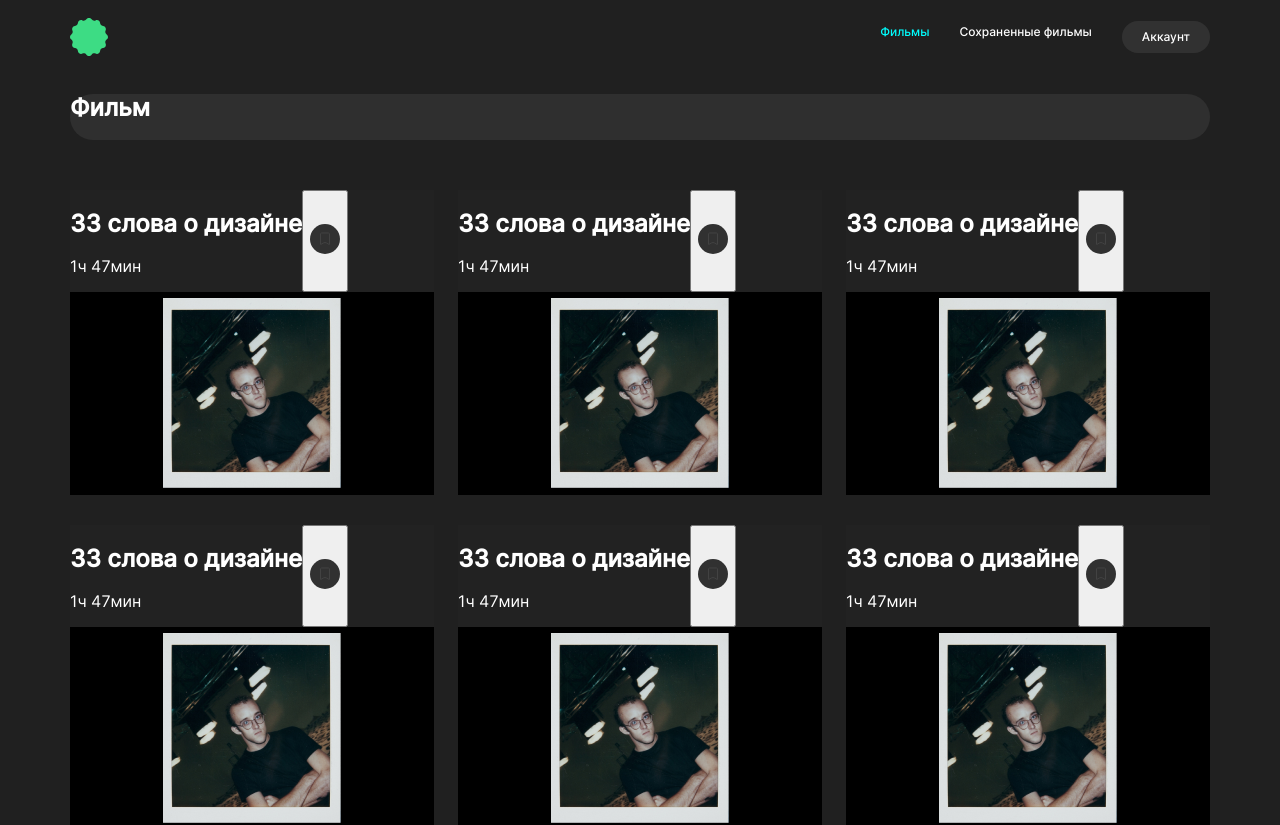
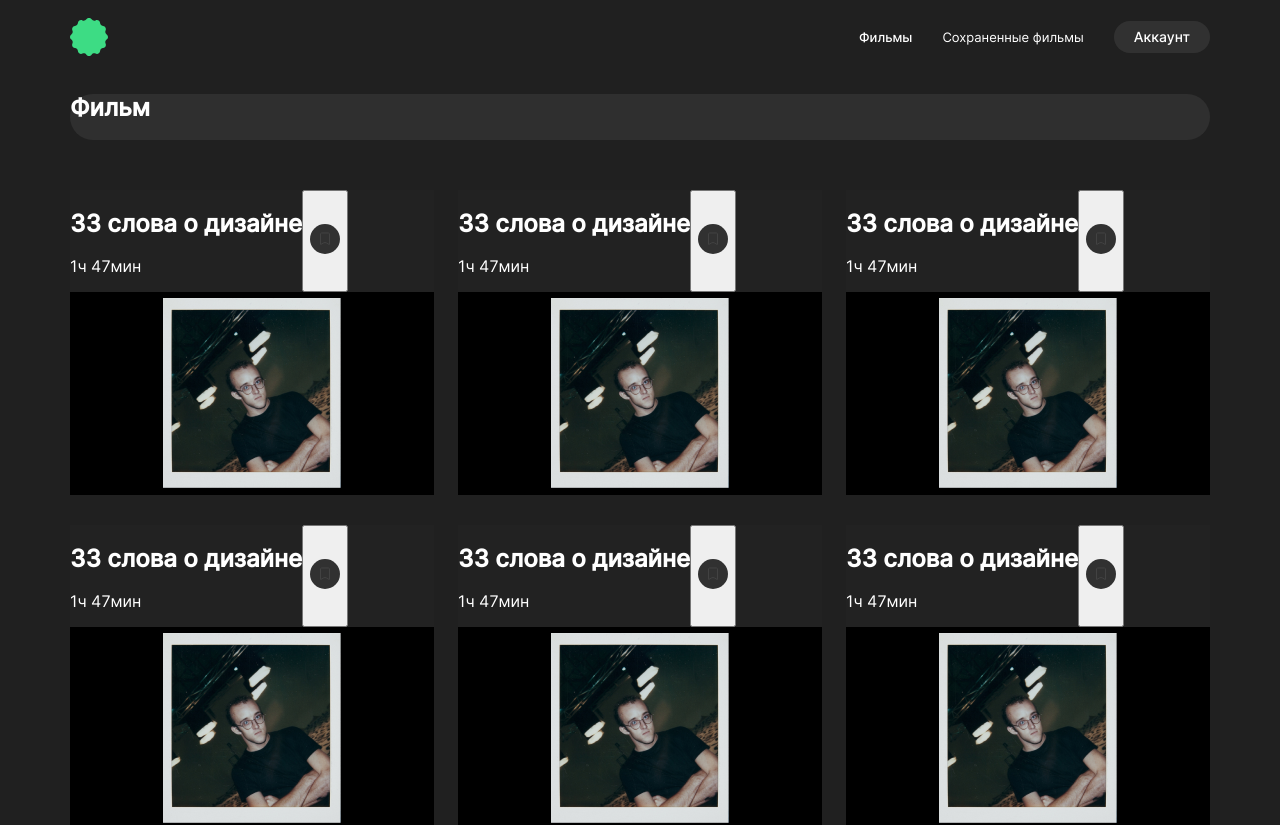
Before and after one commit to TatyanaDudchenko/movies-explorer-frontend, a React (Create React App) app: page /movies in a window 1280 px wide. Shown: the top 825 px of the page. Built offline with nearby package versions, Linux system fonts and the light colour scheme.

Commit message:
feat: доработать компонент с навигацией по сайту

```diff
--- a/src/components/NavBar/NavBar.css
+++ b/src/components/NavBar/NavBar.css
@@ -1,6 +1,4 @@
 .header__navbar_item {
-    font-weight: 500;
-    font-size: 12px;
     line-height: 16px;
     color: #fff;
     text-decoration: none;
@@ -11,6 +9,8 @@
 
 .header__navbar_item-register {
     background-color: unset;
+    font-weight: 500;
+    font-size: 12px;
 }
 
 .header__navbar_item-login {
@@ -20,6 +20,8 @@
     height: 32px;
     border-radius: 3px;
     color: #000;
+    font-weight: 500;
+    font-size: 12px;
 }
 
 .header__navbar_item-account {
@@ -29,11 +31,20 @@
     height: 32px;
     border-radius: 20px;
     color: #fff;
+    font-weight: 500;
+    font-size: 14px;
+}
+
+.header__navbar_item-movies {
+    background-color: unset;
+    font-weight: 400;
+    font-size: 13px;
 }
 
 .header__navbar {
     width: 100%;
     display: flex;
+    align-items: baseline;
 }
 
 .header__navbar_justify-content_space-between {
@@ -46,7 +57,6 @@
 
 .header__navbar_item_current {
     font-weight: 500;
-    color: aqua;
 }
 
 @media screen and (max-width: 767px) {
--- a/src/components/NavBar/NavBar.js
+++ b/src/components/NavBar/NavBar.js
@@ -17,12 +17,12 @@ function NavBar({ isAuth }) {
                 <nav className='header__navbar header__navbar_justify-content_space-between'>
                     <div className='header__navbar_item-group'>
                         <button
-                            className={`header__navbar_item header__navbar_item-register
+                            className={`header__navbar_item header__navbar_item-movies
                             ${location.pathname.includes('/movies') && 'header__navbar_item_current'}`}>
                             Фильмы
                         </button>
                         <button
-                            className={`header__navbar_item header__navbar_item-register
+                            className={`header__navbar_item header__navbar_item-movies
                             ${location.pathname.includes('/saved-movies') && 'header__navbar_item_current'}`}>
                             Сохраненные фильмы
                         </button>
```
